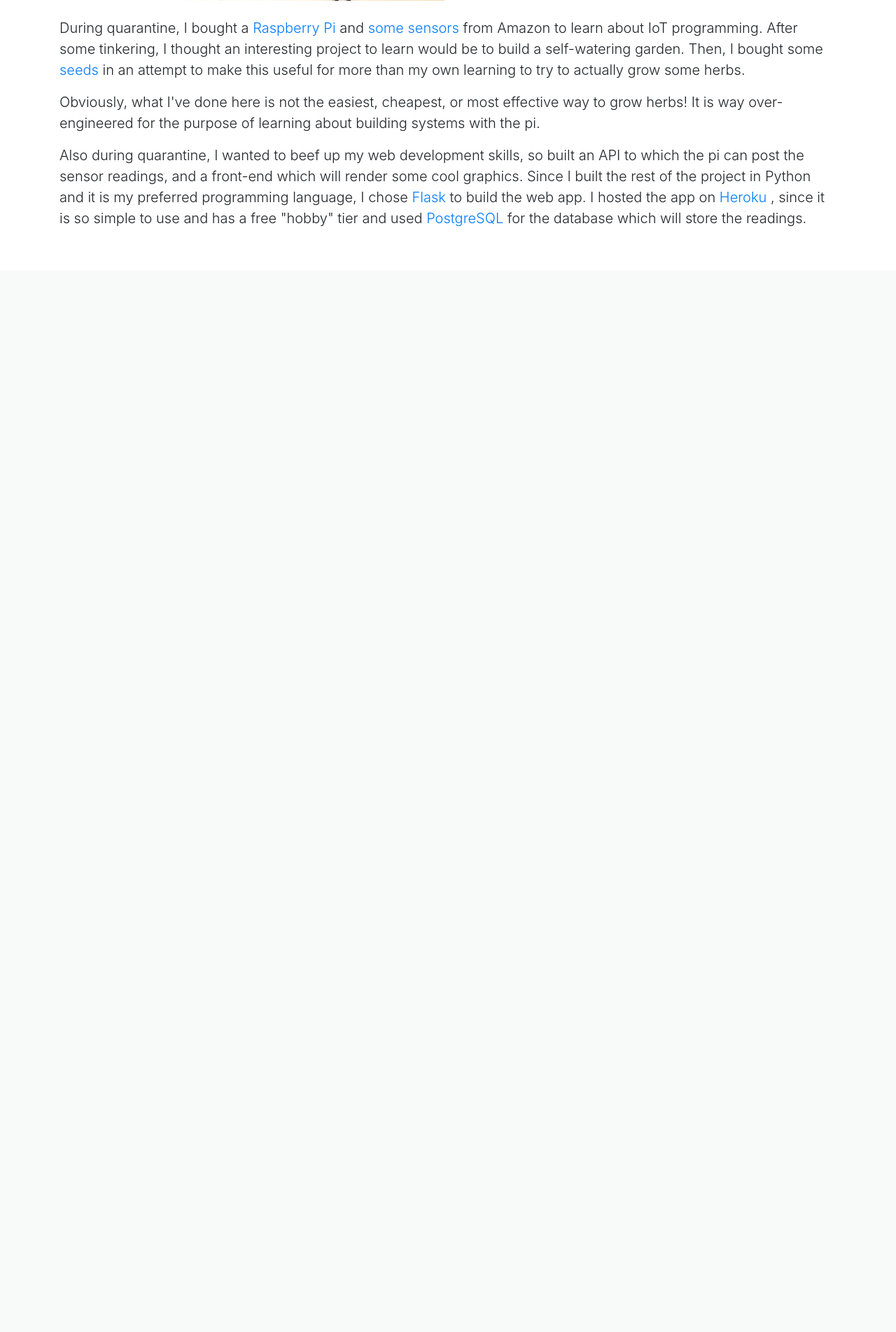
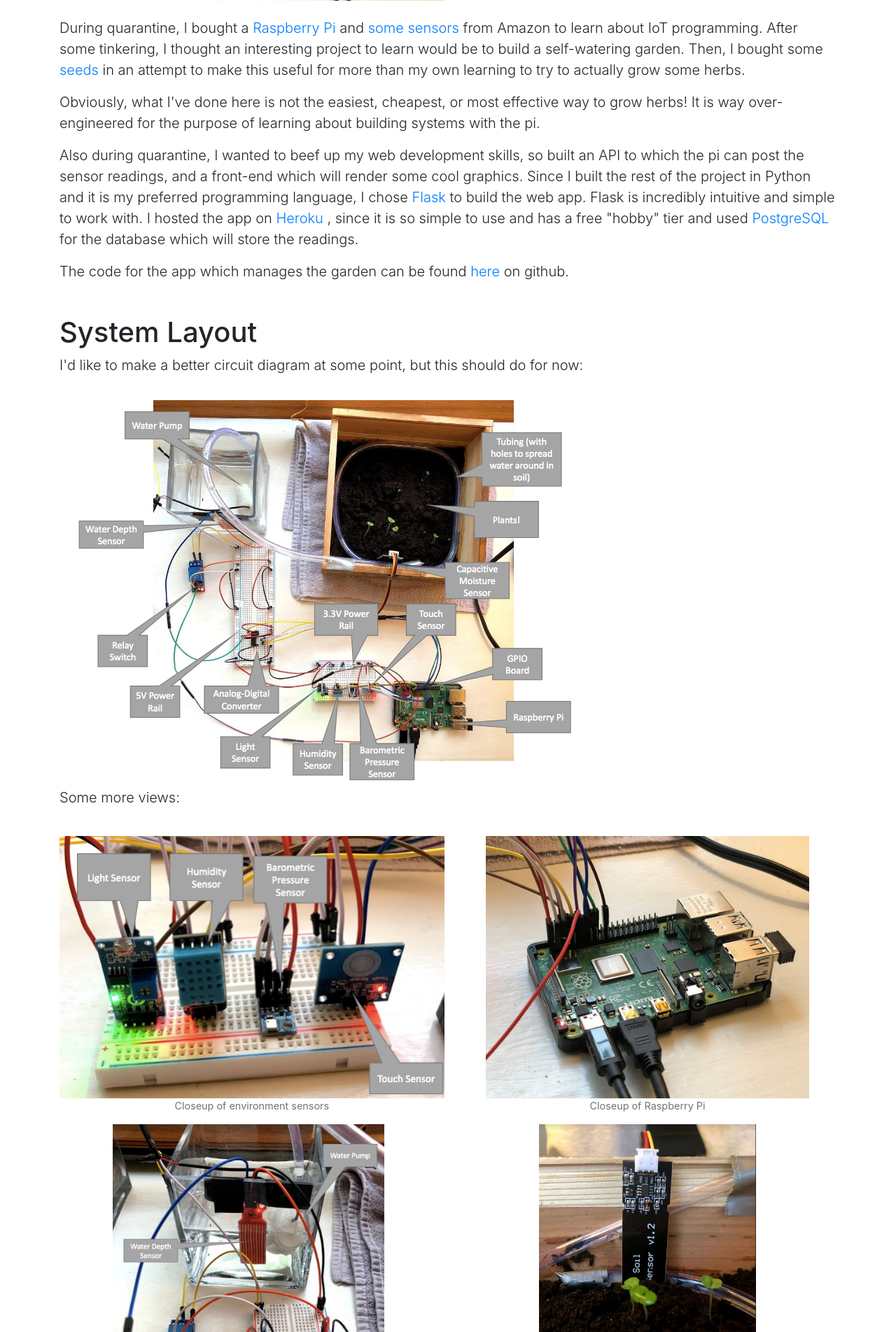
Before and after one commit to brandonfcohen1/garden_app_webapp, a Flask app: page /project in a window 1280 px wide. Shown: the part 616-2520 px from the top of the page at 70% size. Before the commit the page ends 940 px from the top, so only its background shows below. Run offline with Flask 2, Linux system fonts and the light colour scheme; some libraries are stand-ins or nearby versions.

Commit message:
working on project page

```diff
--- a/templates/project.html
+++ b/templates/project.html
@@ -30,11 +30,11 @@
         </button>
         <div class="collapse navbar-collapse" id="navbarCollapse">
           <ul class="navbar-nav mr-auto">
+          <li class="nav-item">
+            <a class="nav-link" href="#">Dashboard</a>
+          </li>
             <li class="nav-item active">
               <a class="nav-link" href="#">Project <span class="sr-only">(current)</span></a>
-            </li>
-            <li class="nav-item">
-              <a class="nav-link" href="#">Dashboard</a>
             </li>
           </ul>
         </div>
@@ -45,12 +45,57 @@
     <main role="main" class="container">
       <h1 class="mt-5">Project Description</h1>
       <br>
-      <img src = '../images/overall_view_no_cover.png' width="550">
+      <img src = 'static/images/overall_view_no_cover.png' width="550">
       <br>
       <br>
       <p class="lead">During quarantine, I bought a <a href = "https://www.raspberrypi.org/products/raspberry-pi-4-model-b/"> Raspberry Pi</a> and <a href = "https://www.amazon.com/gp/product/B07TLRYGT1/ref=ppx_yo_dt_b_asin_title_o04_s01?ie=UTF8&psc=1"> some </a> <a href = https://www.amazon.com/gp/product/B01J9GD3DG/ref=ppx_yo_dt_b_asin_title_o02_s00?ie=UTF8&psc=1> sensors </a> from Amazon to learn about IoT programming. After some tinkering, I thought an interesting project to learn would be to build a self-watering garden. Then, I bought some <a href = "https://www.amazon.com/gp/product/B06ZY8JGJ4/ref=ppx_yo_dt_b_asin_title_o04_s00?ie=UTF8&psc=1"> seeds </a> in an attempt to make this useful for more than my own learning to try to actually grow some herbs.</p>
       <p class="lead">Obviously, what I've done here is not the easiest, cheapest, or most effective way to grow herbs! It is way over-engineered for the purpose of learning about building systems with the pi.</p>
-      <p class="lead">Also during quarantine, I wanted to beef up my web development skills, so built an API to which the pi can post the sensor readings, and a front-end which will render some cool graphics. Since I built the rest of the project in Python and it is my preferred programming language, I chose <a href="https://flask.palletsprojects.com/en/1.1.x/"> Flask </a> to build the web app. I hosted the app on <a href = "https://www.heroku.com/"> Heroku </a>, since it is so simple to use and has a free "hobby" tier and used <a href = "https://www.postgresql.org/"> PostgreSQL</a> for the database which will store the readings.
+      <p class="lead">Also during quarantine, I wanted to beef up my web development skills, so built an API to which the pi can post the sensor readings, and a front-end which will render some cool graphics. Since I built the rest of the project in Python and it is my preferred programming language, I chose <a href="https://flask.palletsprojects.com/en/1.1.x/"> Flask </a> to build the web app. Flask is incredibly intuitive and simple to work with. I hosted the app on <a href = "https://www.heroku.com/"> Heroku </a>, since it is so simple to use and has a free "hobby" tier and used <a href = "https://www.postgresql.org/"> PostgreSQL</a> for the database which will store the readings.
+      <p class="lead">The code for the app which manages the garden can be found <a href="https://github.com/brandonfcohen1/garden_app">here</a> on github.
+
+
+      <br>
+      <h1 class="mt-5">System Layout</h1>
+      <p class="lead"> I'd like to make a better circuit diagram at some point, but this should do for now:</p>
+      <img src = 'static/images/layout_with_tags.png'>
+      <p class="lead"> Some more views:</p>
+      <br>
+      <div class="row">
+            <div class="text-center col-md-6">
+                  <figure class="figure">
+                    <img src = 'static/images/rpio_sensors.png' height="375">
+                    <figcaption class="figure-caption">Closeup of environment sensors</figcaption>
+                  </figure>
+            </div>
+            <div class="text-center col-md-6">
+                  <figure class="figure">
+                    <img src = 'static/images/rpi_close_up.png' height="375">
+                    <figcaption class="figure-caption">Closeup of Raspberry Pi</figcaption>
+                  </figure>
+            </div>
+      </div>
+      <div class="row">
+            <div class="text-center col-md-6">
+                  <figure class="figure">
+                    <img src = 'static/images/water.png' height="375">
+                    <figcaption class="figure-caption">Closeup of water level sensor and water pump</figcaption>
+                  </figure>
+            </div>
+            <div class="text-center col-md-6">
+                  <figure class="figure">
+                    <img src = 'static/images/soil.png' height="375">
+                    <figcaption class="figure-caption">Closeup of soil moisture sensor</figcaption>
+                  </figure>
+            </div>
+      </div>
+      <br>
+      <h1 class="mt-5">How it Works</h1>
+      <p class="lead">I wrote a python script which runs on the Pi, and takes readings from all sensors every 5 minutes (the timing can be changed, obviously). After taking a reading, if the reading is above a certain threshold (indicating dry soil), the pump will turn on for 1 second. I determined this threshold experimentally through trial and error, and I expect to need to modify it over time. I am also very worried about over-watering, so I only allow the pump to run once in a 24 hour period using the automated script. If I press the Touch Sensor the pump will run for 0.5 seconds. Once the readings have been collected and pump run if necessary, the script will post the web app's API to store the data in Postgres in the cloud.</p>
+      <p class="lead">The full details can be found on <a href="https://github.com/brandonfcohen1/garden_app">GitHub</a>.</p>
+      <p class="lead">
+
+
+
     </main>
 
 
```
Also changed, not shown: README.md, static/images/case_on.png (added), static/images/layout_with_tags.png (added), static/images/overall_view_no_cover.png (renamed from images/overall_view_no_cover.png), static/images/overhead_view.jpeg (renamed from images/overhead_view.jpeg), static/images/rpi_close_up.png (added), static/images/rpi_overhead.png (added), static/images/rpio_sensors.png (added), static/images/soil.png (added), static/images/water.png (added).
